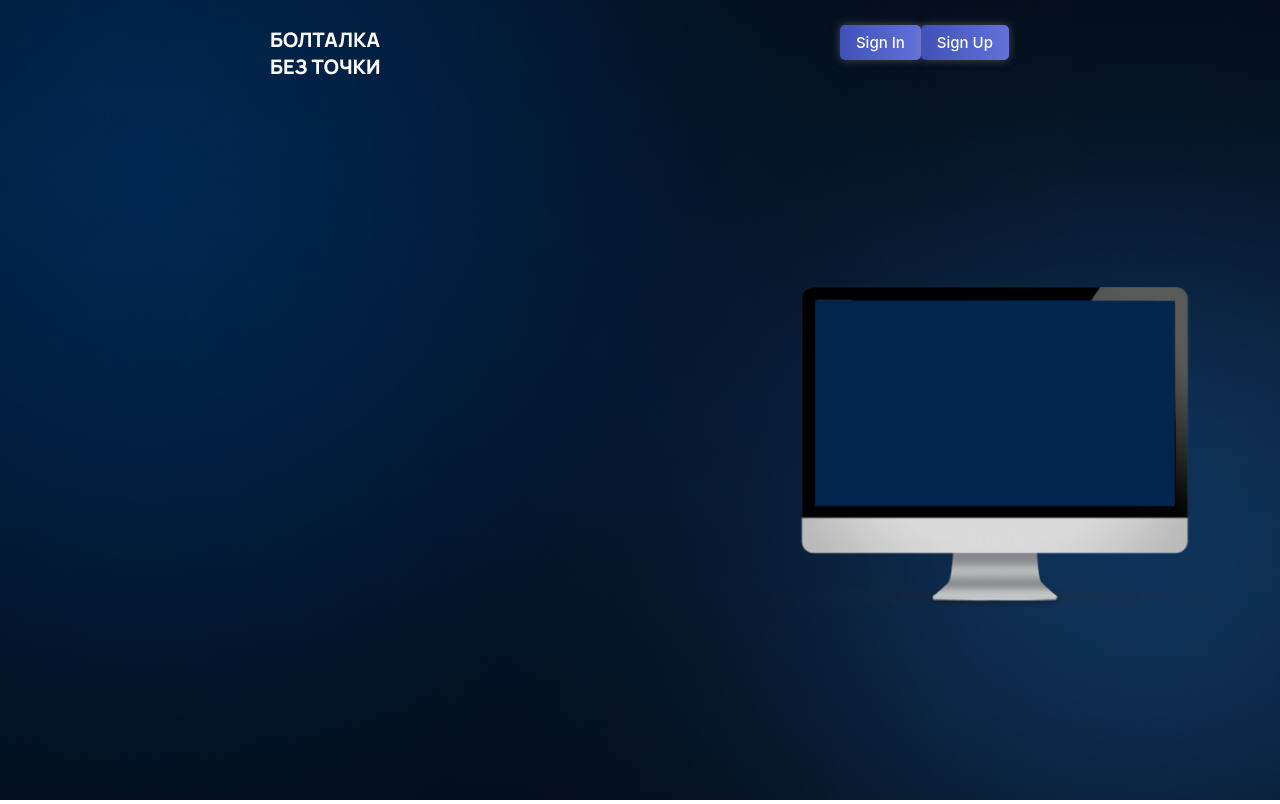
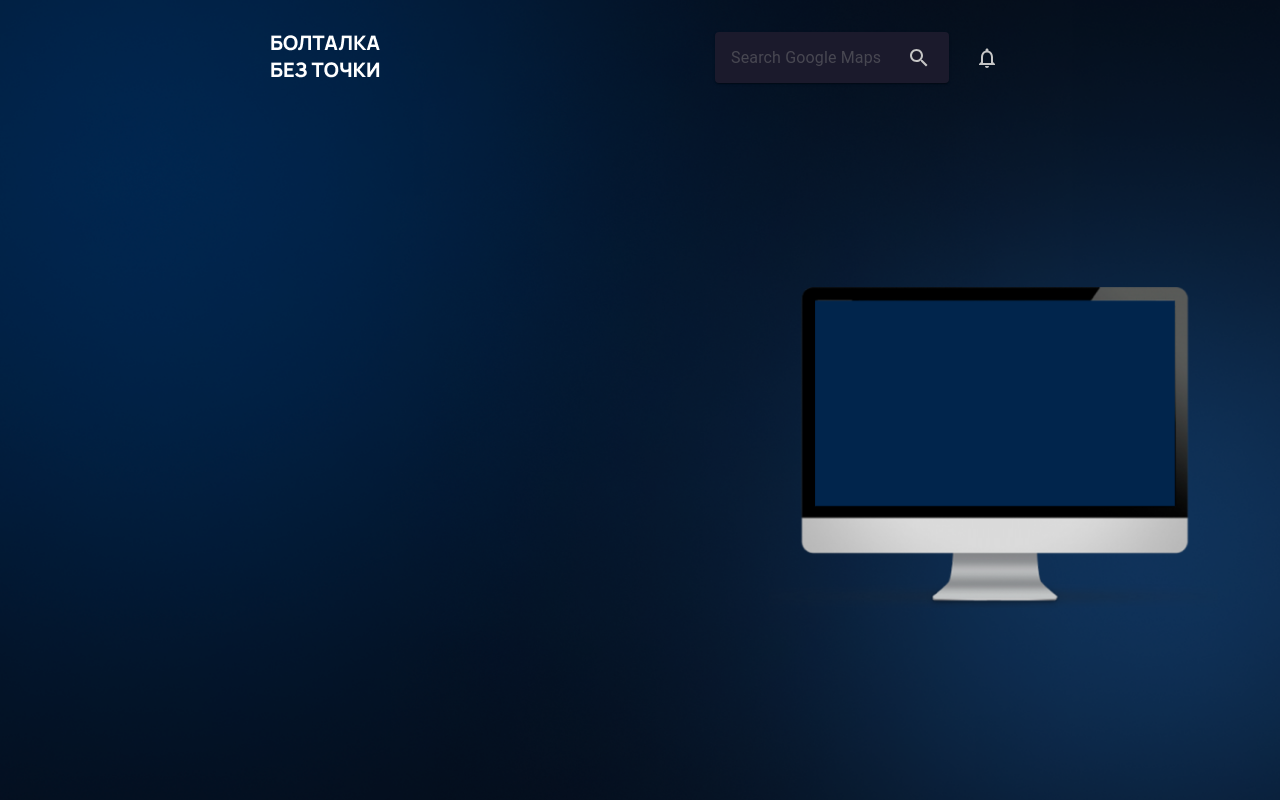
Before and after one commit to Melly5/first-team-shift, a React (Create React App) app: page /chat in a window 1280 px wide. Built offline with nearby package versions, Linux system fonts and the light colour scheme.

Commit message:
fix header styles
made 2 headers for signed/unsigned situations

```diff
--- a/src/components/Header/header.css
+++ b/src/components/Header/header.css
@@ -21,6 +21,15 @@
     margin-right: 2rem;
 }
 
+.header-logo.signed {
+    padding-top: 3px;
+}
+
+.header-info {
+    display: flex;
+    flex-direction: row;
+}
+
 .but-clicked {
     padding: 0.5rem 1rem;
     color: #fff;
--- a/src/components/Header/header.js
+++ b/src/components/Header/header.js
@@ -1,13 +1,17 @@
 import React, { useState } from 'react';
 import './header.css';
 import logo from '../../assets/logo.png';
-import { Button } from '@mui/material';
 import { Link, useLocation } from "react-router-dom";
+import Paper from '@mui/material/Paper';
+import InputBase from '@mui/material/InputBase';
+import IconButton from '@mui/material/IconButton';
+import SearchIcon from '@mui/icons-material/Search';
+import NotificationsNoneIcon from '@mui/icons-material/NotificationsNone';
 
 const Header = (props) => {
-    //const [style, setStyle] = useState('');
     const pathname = useLocation().pathname;
 	const assignStyle = (path) => pathname === path ? "but-unclicked" : "but-clicked";
+    const assignHeader = () => pathname === "/login"| pathname === "/signup" ? unsigned() : signed() ;
 
     function unsigned() {
         return (
@@ -27,23 +31,43 @@ const Header = (props) => {
         return (
             <div className="header signed">
                 <div className="signed-container">
-                    <div className="header-logo">
+                    <div className="header-logo signed">
                         <img src={logo} alt="logo"></img>
                     </div>
                     <div className='header-info'>
+                        <Paper
+                            component="form"
+                            sx={{ p: '2px 4px', display: 'flex', alignItems: 'center', width: 218, height: 35, mr: 2 }}
+                            elevation={1}
+                            style={{
+                              padding: 8,
+                              backgroundColor: "#1B1A2C",
+                              border: "none",
 
-                            <Link className={assignStyle("/login")} to="/login" style={{ textDecoration: 'none' }}>Sign In</Link>
-                            <Link className={assignStyle("/signup")} to="/signup" style={{ textDecoration: 'none' }}>Sign Up</Link>
+                            }}
+                        >
+                            <InputBase
+                                sx={{ ml: 1, flex: 1, input: { color: '#858585' }  }}
+
+                                placeholder="Search Google Maps"
+                                inputProps={{ 'aria-label': 'search google maps' }}
+
+                            />
+                            <IconButton type="submit" sx={{ p: '10px' }} aria-label="search">
+                                <SearchIcon sx={{ color: "#C5C5C5" }}/>
+                            </IconButton>
+                        </Paper>
+                        <IconButton type="submit" sx={{ p: '10px' }} aria-label="search">
+                                <NotificationsNoneIcon sx={{ color: "#C5C5C5" }}/>
+                        </IconButton>
                     </div>
                 </div>
             </div>
         );
     }
 
-
     return (
-        signed()
-        //props.signed ? signed() : unsigned()
+        assignHeader()
     );
 }
 
```
